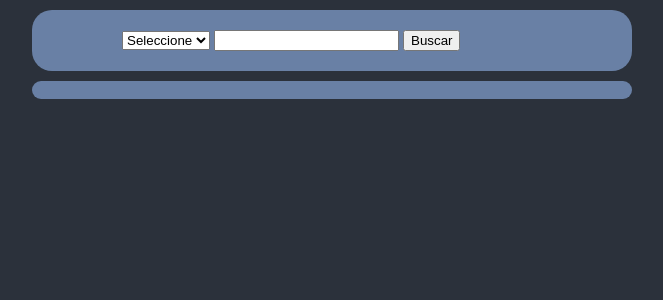
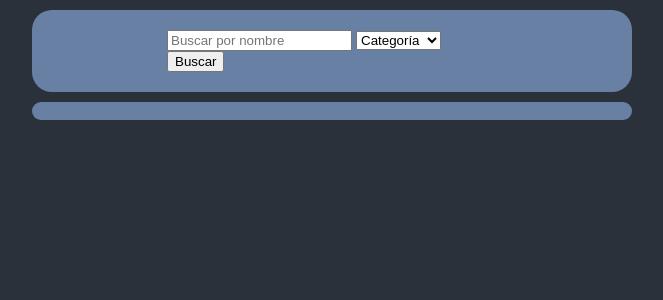
Before and after one commit to AsparagusEduardo/TrabajoFinal, a PHP site: page /buscador.php in a window 1280 px wide. Shown: the part 54-354 px from the top of the page, without its empty margins (308-971 px from the left). Run offline with PHP 8.4, Linux system fonts and the light colour scheme.

Commit message:
0.5.4-30
buscador.php
- Empezando a ordenar la lista de CDs
css/style_mantenedor.css
- Ajustada la barra de búsqueda.
mantenedor.php
- FIX: actualizado el nombre del elemento a buscar

```diff
--- a/buscador.php
+++ b/buscador.php
@@ -18,13 +18,13 @@
 		<div id="bloque_buscar">
 			<form name="form_buscar" id="form_buscar" method="post" action="buscador.php" enctype="multipart/form-data" onSubmit="">
 			<!--<form name="form_buscar" id="form_buscar" method="post" action="buscador.php" enctype="multipart/form-data" onSubmit="return validar_busqueda();">-->
-	            <select name="categoria_buscar" id="categoria_buscar">
-	                <option value="0">Seleccione</option>
-	                <option value="bandas">Bandas</option>
-	                <option value="cds">CDs</option>
-	                <option value="canciones">Canciones</option>
-	            </select>
-				<input type="text" name="elemento_buscar" id="elemento_buscar">
+				<input type="text" name="elemento_buscar" id="elemento_buscar" placeholder="Buscar por nombre">
+		            <select name="categoria_buscar" id="categoria_buscar">
+		                <option value="0">Categoría</option>
+		                <option value="bandas">Bandas</option>
+		                <option value="cds">CDs</option>
+		                <option value="canciones">Canciones</option>
+		            </select>
 	            <input type="submit" name="buscar_enviar" id="buscar_enviar" value="Buscar" />
 	        </form>
 		</div>
@@ -56,10 +56,10 @@
 			            		</td>
 			            	</tr>
 			            	<tr>
-			            		<td colspan="2"><?php
+			            		<td colspan="2"><?php //CDS DE LA BANDA
 			            			$hmm = $registro['id'];
 			            			$lista_cds = $base_musica -> query("SELECT * FROM cds WHERE bandaID = '$hmm' ORDER BY nombre");
-			            			while ($registro2 = $lista_cds -> fetch_assoc()) //CDS DE LA BANDA
+			            			while ($registro2 = $lista_cds -> fetch_assoc())
 			            			{?>
 			            			<table class="inside_table" border="0">
 			            				<tr>
@@ -87,27 +87,22 @@
 						if ($num_resultados > 0)
 						{?>
 							<table border="1">
-				                <tr>
-				                    <th>ID</th>
-				                    <th>NOMBRE</th>
-				                    <th>CARÁTULA</th>
-				                    <th>BANDA</th>
-				                    <th>ID BANDA</th>
-				                    <th>ELIMINAR</th>
-				                </tr>
 				            <?php
 				            }
 				            while ($registro = $lista_cds -> fetch_assoc())
 				            {?>
 				            	<tr>
-				            		<td><?php echo $registro["id"];?> </td>
-				            		<td><?php echo $registro["nombre"];?></td>
 				            		<td>
 				            			<div class="centro"><img class="thumb100" src="img/cds/<?php echo $registro['caratula'];?>"></div>
 				            		</td>
-				            		<td><?php echo $registro["banda"];?></td>
-				            		<td><?php echo $registro["bandaID"];?></td>
-				            		<td><a href="mantenedor.php?borrarCd=<?php echo $registro['id'];?>">ELIMINAR</a></td>
+				            		<td><b><?php echo $registro["nombre"];?><b></td>
+				            		<td>
+				            			<u>BANDA:</u><br>
+				            			<?php echo $registro["banda"];?>
+				            		</td>
+				            	</tr>
+				            	<tr>
+				            	<td colspan="3"></td>
 				            	</tr>
 				            <?php
 						}
--- a/css/style_mantenedor.css
+++ b/css/style_mantenedor.css
@@ -46,7 +46,7 @@ nav li a:hover:not(.active) {
 
 
 #form_buscar{
-		width:420px;
+		max-width: 330px;
 		padding:20px;
 		border:0px solid #000000;
 		margin: 0 auto;
--- a/mantenedor.php
+++ b/mantenedor.php
@@ -158,13 +158,13 @@
 			<div id="bloque_buscar">
 				<form name="form_buscar" id="form_buscar" method="post" action="buscador.php" enctype="multipart/form-data" onSubmit="">
 				<!--<form name="form_buscar" id="form_buscar" method="post" action="buscador.php" enctype="multipart/form-data" onSubmit="return validar_busqueda();">-->
+					<input type="text" name="elemento_buscar" id="elemento_buscar" placeholder="Buscar por nombre">
 		            <select name="categoria_buscar" id="categoria_buscar">
 		                <option value="0">Seleccione</option>
 		                <option value="bandas">Bandas</option>
 		                <option value="cds">CDs</option>
 		                <option value="canciones">Canciones</option>
 		            </select>
-					<input type="text" name="buscar" id="buscar">
 		            <input type="submit" name="buscar_enviar" id="buscar_enviar" value="Buscar" />
 		        </form>
 			</div>
```
